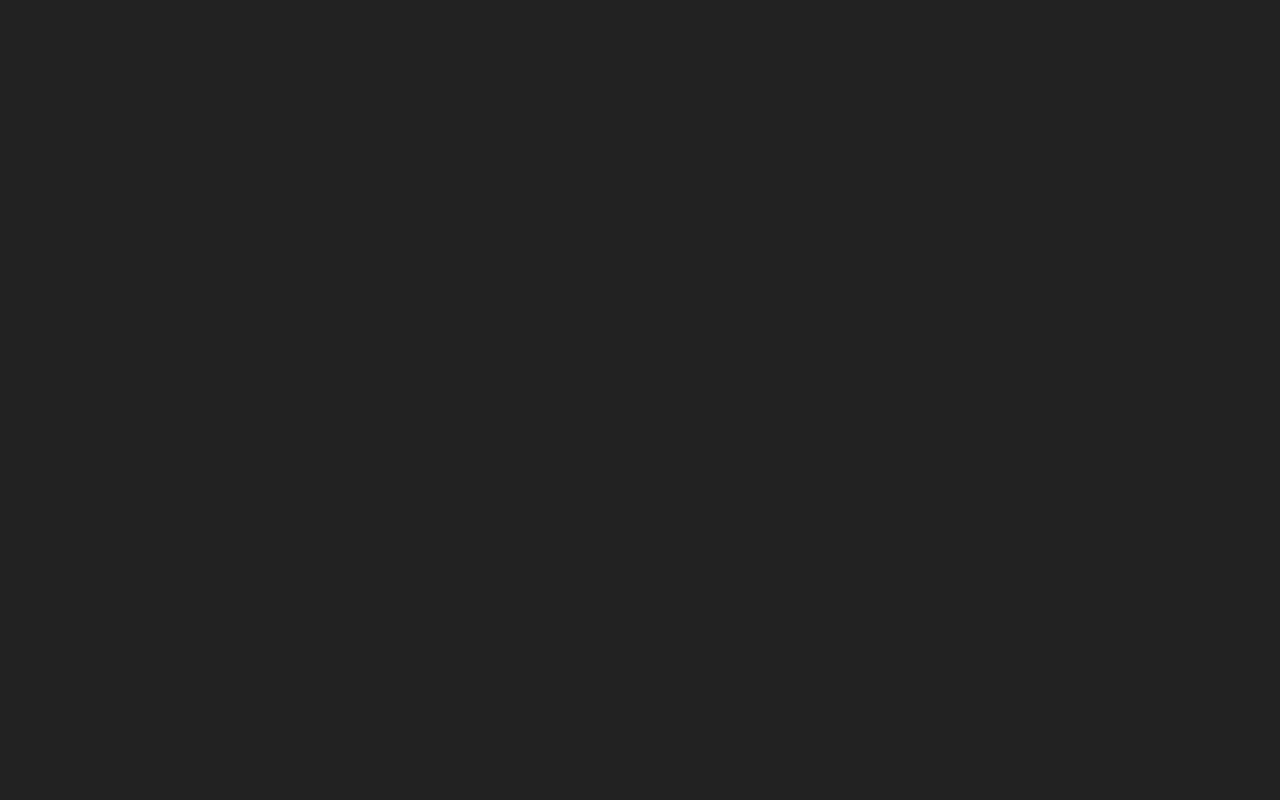
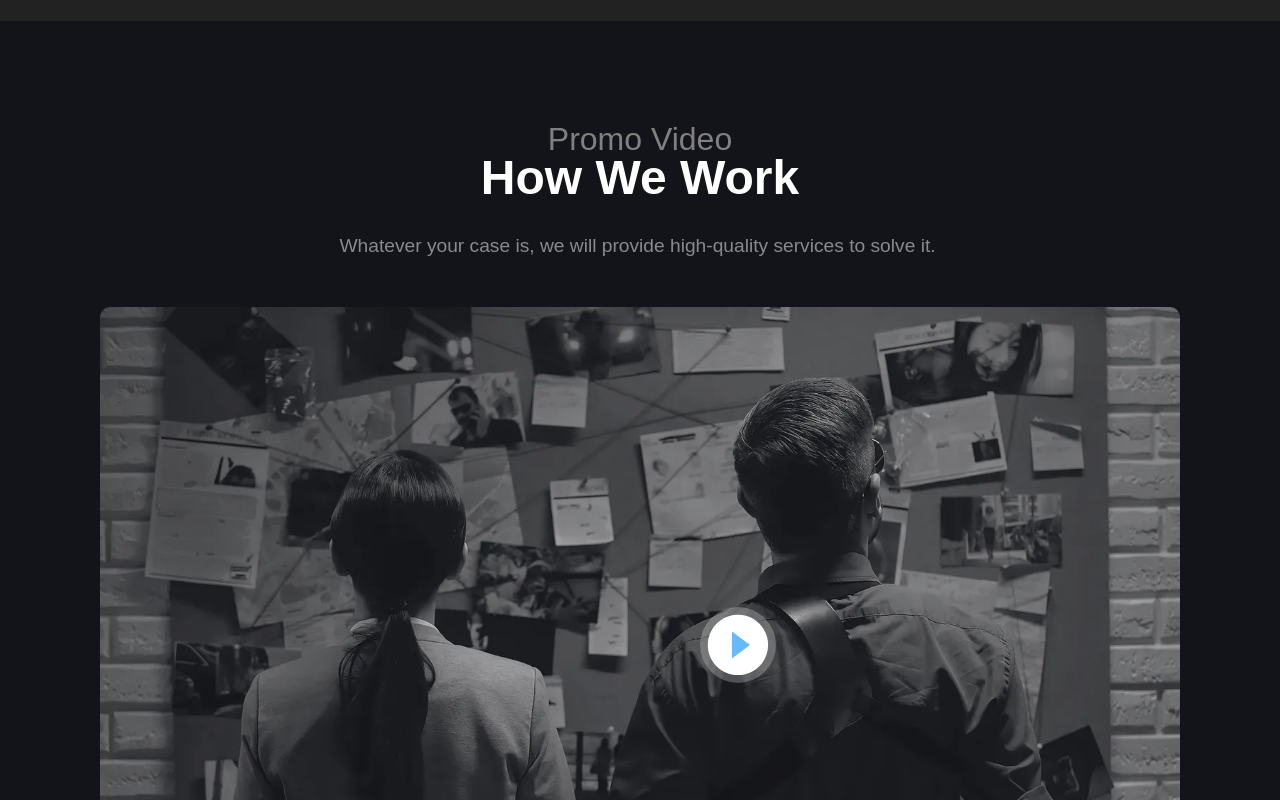
Before and after one commit to Trend20/Detective-Agency, a React (Create React App) app: page / in a window 1280 px wide. Shown: the part 3940-4740 px from the top of the page. Before the commit the page ends 3961 px from the top, so only its background shows below. Built offline with nearby package versions, Linux system fonts and the light colour scheme; a web font is replaced by a local one.

Commit message:
promo component

```diff
--- a/src/App.js
+++ b/src/App.js
@@ -4,6 +4,7 @@ import Consultation from './components/Consultation/Consultation';
 import Hero from './components/Hero/Hero';
 import Navbar from './components/Navbar/Navbar';
 import Partners from './components/Partners/Partners';
+import Promo from './components/Promo/Promo';
 import Services from './components/Services/Services';
 
 function App() {
@@ -15,6 +16,7 @@ function App() {
       <Consultation />
       <About />
       <Partners />
+      <Promo />
     </>
   );
 }
--- /dev/null
+++ b/src/components/Promo/Promo.css
@@ -0,0 +1,66 @@
+.promo{
+  display: flex;
+  flex-direction: column;
+  justify-content: center;
+  align-items: center;
+  background:#13131a !important;
+  padding: 100px;
+  width: 100%;
+}
+
+.promo p{
+  font-size: 2rem;
+  display: flex;
+  text-align: center;
+  background-color: transparent;
+}
+
+.promo h1{
+  display: flex;
+  text-align: center;
+  background-color: transparent;
+  justify-content: center;
+  align-items: center;
+  margin-top: -8px;
+  font-size: 3rem;
+}
+
+.promo span{
+  color: #fff !important;
+  opacity: .5;
+  font-size: 1.2rem;
+  font-weight: 300;
+  margin-top: 30px;
+}
+
+.showcase{
+  display: flex;
+  position: relative;
+  flex-direction: column;
+  background-color: transparent;
+  margin-top: 50px;
+}
+
+.showcase img{
+  display: flex;
+  max-width: 100%;
+  justify-content: center;
+  align-items: center;
+  object-fit: cover;
+}
+
+#main-promo{
+  position: relative;
+  border-radius: 10px;
+  background-color: transparent;
+}
+
+#play{
+  display: flex;
+  background-color: transparent;
+  max-width: 7%;
+  cursor: pointer;
+  position: absolute;
+  top: 300px;
+  left: 600px;
+}
--- /dev/null
+++ b/src/components/Promo/Promo.jsx
@@ -0,0 +1,17 @@
+import './Promo.css';
+
+const Promo = () => {
+  return (
+    <div className='promo'>
+      <p>Promo Video</p>
+      <h1>How We Work</h1>
+      <span>Whatever your case is, we will provide high-quality services to solve it.</span>
+      <div className="showcase">
+        <img src="/img/vidbgwebp.webp" id='main-promo' alt="promo-bg" />
+        <img src="/img/promovid.svg" id='play' alt="vid-icon" />
+      </div>
+    </div>
+  )
+}
+
+export default Promo;
```
Also changed, not shown: public/img/promovid.svg (added), public/img/vidbgwebp.webp (added).
